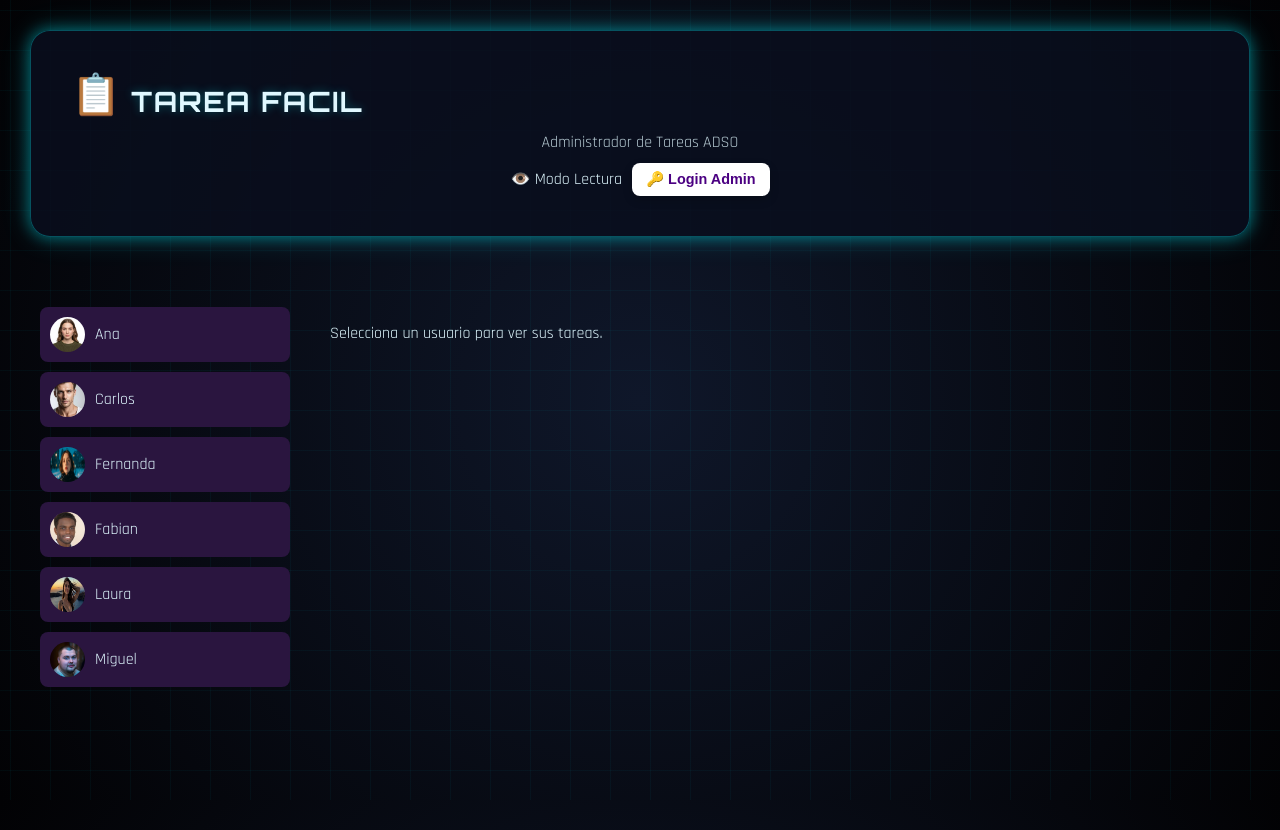
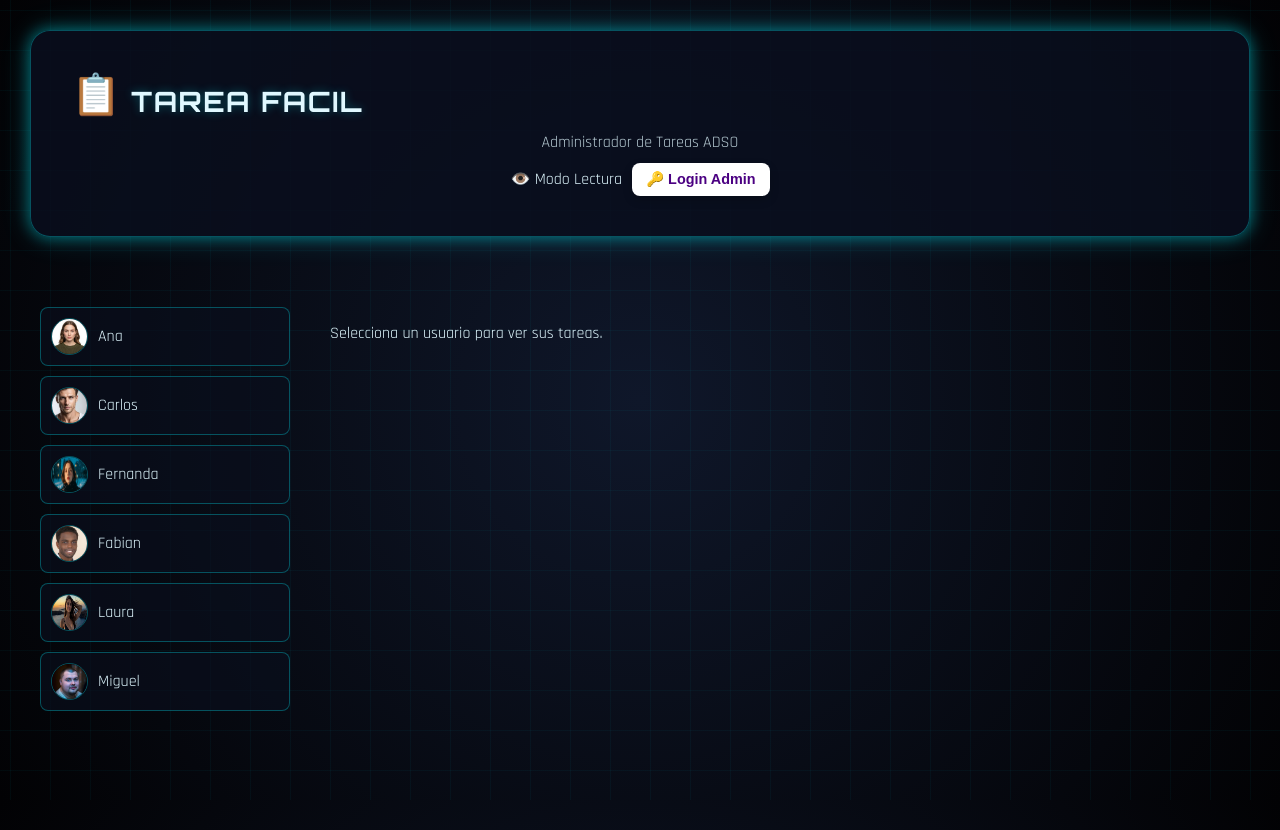
Before and after one commit to Diegosoprano777/Despliegue, an Angular app in the folder frontend/: page / in a window 1280 px wide. Built offline with nearby package versions, Linux system fonts and the light colour scheme; no server answers.

Commit message:
fix: update user card colors to match cyberpunk theme

```diff
--- a/frontend/src/app/componentes/usuario/usuario.css
+++ b/frontend/src/app/componentes/usuario/usuario.css
@@ -3,25 +3,31 @@
   align-items:center;
   gap:10px;
   padding:10px;
-  background:#2a153f;
+  background:rgba(10, 15, 30, 0.6);
+  border: 1px solid var(--glass-border);
   border-radius:8px;
   cursor:pointer;
-  transition:0.2s;
+  transition:0.3s ease;
 }
 
 .usuario-card:hover{
-  background:#3d1d5a;
+  background:rgba(0, 243, 255, 0.05);
+  border-color: var(--primary);
+  box-shadow: 0 0 10px rgba(0, 243, 255, 0.2);
+  transform: translateX(4px);
 }
 
 .usuario-card img{
   width:35px;
   height:35px;
   border-radius:50%;
+  border: 1px solid var(--glass-border);
 }
 
 .activo{
-  background:#6b3fa0;
-  border:2px solid #c084fc;
+  background: rgba(0, 243, 255, 0.15);
+  border: 1px solid var(--primary);
+  box-shadow: inset 0 0 10px rgba(0, 243, 255, 0.2), 0 0 10px rgba(0, 243, 255, 0.4);
 }
 .panel{
   backdrop-filter: blur(6px);
```
